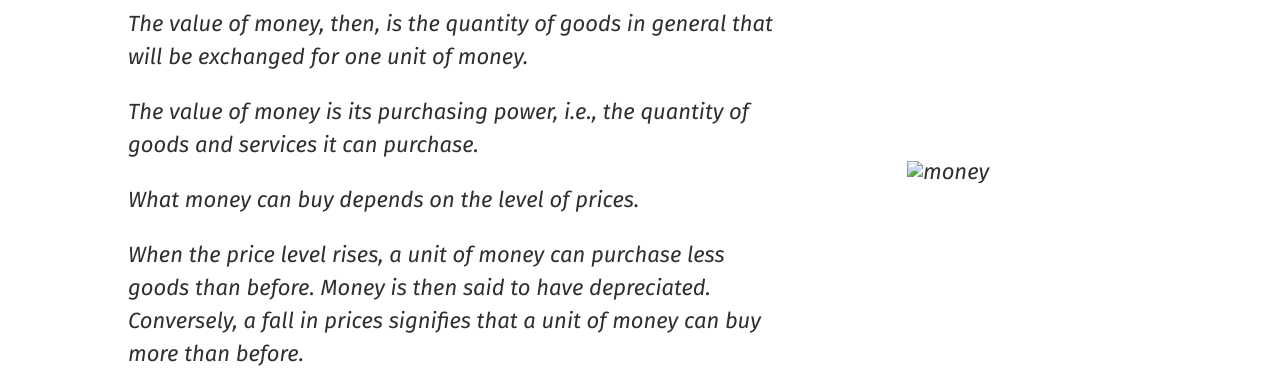
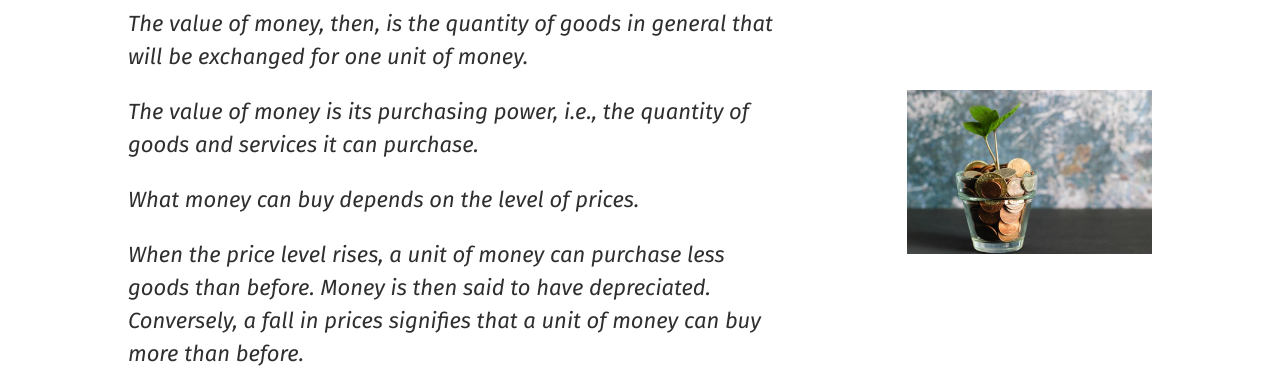
Before and after one commit to urvashi0511/hot-topics, a plain HTML site: page index.html in a window 1280 px wide. Shown: the part 400-792 px from the top of the page. Drawn offline with Linux system fonts and the light colour scheme; the site is published under a folder, as on GitHub Pages, so addresses that start at the root find nothing.

Commit message:
Update home.html

```diff
--- a/partials/home.html
+++ b/partials/home.html
@@ -3,7 +3,7 @@
         <h1>Home</h1>
 
     <div class="subject">
-        <img src="/images/money.jpg" alt="money">
+        <img src="./images/money.jpg" alt="money">
         <div class="grid-item">
             <h3>The Value of Money</h3>
             <p>The value of money, then, is the quantity of goods in general that will be exchanged
```
